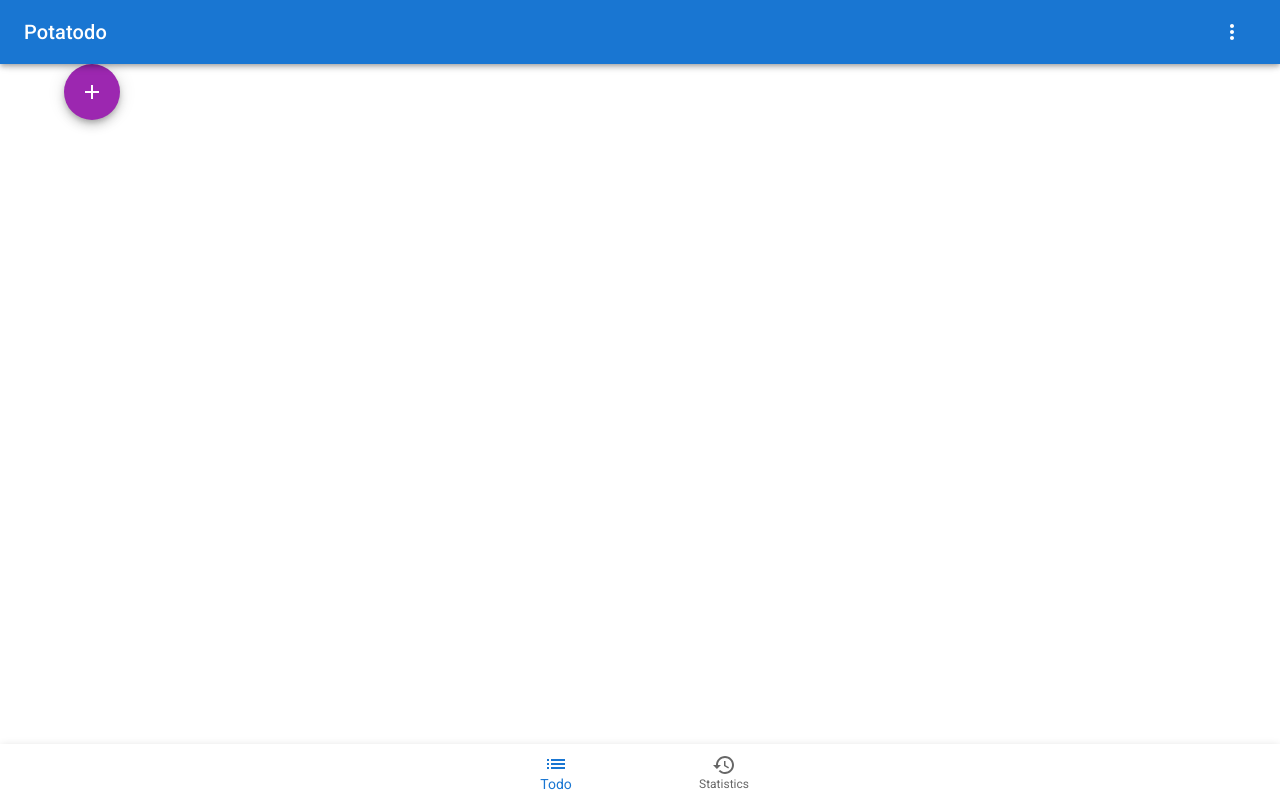
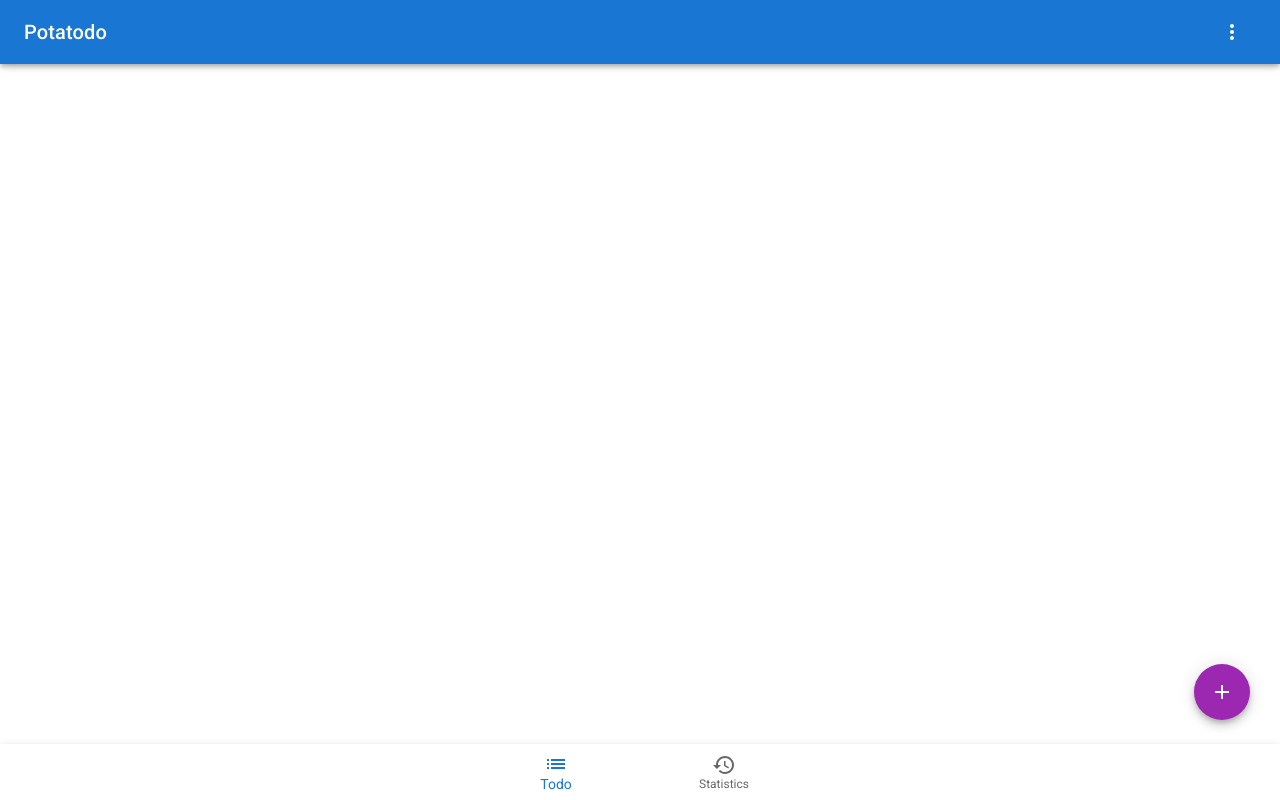
Before and after one commit to 4piu/potatodo, a React (Create React App) app: page / in a window 1280 px wide. Built offline with nearby package versions, Linux system fonts and the light colour scheme.

Commit message:
Layout and data flow adjustment

```diff
--- a/src/Component/App.js
+++ b/src/Component/App.js
@@ -5,11 +5,14 @@ import {PureComponent} from "react";
 import Appbar from "./Appbar";
 import BottomNav from "./BottomNav";
 import ActivityContext from "../Context/ActivityContext";
-import {Container} from "@mui/material";
+import {Container, Fab} from "@mui/material";
 import TaskList from "./TaskList";
 import TaskDetail from "./TaskDetail";
 import Statistics from "./Statistics";
 import TimerView from "./TimerView";
+import TaskEditor from "./TaskEditor";
+import AddIcon from "@mui/icons-material/Add";
+import StorageHelper from "../Utility/StorageHelper";
 
 class App extends PureComponent {
     constructor(props) {
@@ -17,7 +20,8 @@ class App extends PureComponent {
 
         this.state = {
             activity: ActivityContext.Activity.TASK,
-            activeTaskId: null
+            activeTaskId: null,
+            showTaskEditor: false
         };
     }
 
@@ -33,6 +37,19 @@ class App extends PureComponent {
         });
     };
 
+    fabClick = () => {
+        this.setState({
+            showTaskEditor: true
+        });
+    };
+
+    editorClose = () => {
+        this.setState({
+            showTaskEditor: false
+        });
+        this.setActiveTaskId(null);
+    };
+
     render() {
 
         return (
@@ -45,9 +62,9 @@ class App extends PureComponent {
                 <CssBaseline/>
                 {(this.state.activity !== ActivityContext.Activity.TIMER) &&
                     <Appbar/>}
-                <Container maxWidth="lg">
+                <Container maxWidth="lg" sx={{my: 11}}>
                     {this.state.activity === ActivityContext.Activity.TASK &&
-                        <TaskList/>}
+                        <TaskList taskList={StorageHelper.getAllTask()}/>}
                     {this.state.activity === ActivityContext.Activity.DETAIL &&
                         <TaskDetail/>}
                     {this.state.activity === ActivityContext.Activity.STATISTICS &&
@@ -58,6 +75,14 @@ class App extends PureComponent {
                 {(this.state.activity === ActivityContext.Activity.TASK ||
                         this.state.activity === ActivityContext.Activity.STATISTICS) &&
                     <BottomNav/>}
+                {this.state.showTaskEditor &&
+                    <TaskEditor onClose={this.editorClose} activeTaskId={this.state.activeTaskId}/>}
+                {this.state.activity === ActivityContext.Activity.TASK &&
+                    <Fab color="secondary" aria-label="add" onClick={this.fabClick}
+                         sx={{position: 'fixed', bottom: 80, right: 30}}>
+                        <AddIcon/>
+                    </Fab>}
+
             </ActivityContext.Provider>
         );
     }
--- a/src/Component/Appbar.js
+++ b/src/Component/Appbar.js
@@ -41,7 +41,7 @@ class Appbar extends Component {
                             </IconButton>
                         }
                         <Typography variant="h6" component="div" sx={{flexGrow: 1}}>
-                            {this.context.activity === ActivityContext.Activity.DETAIL?
+                            {this.context.activity === ActivityContext.Activity.DETAIL ?
                                 "Todo edit" : "Potatodo"
                             }
 
@@ -75,7 +75,6 @@ class Appbar extends Component {
                         </Menu>
                     </Toolbar>
                 </AppBar>
-                <Toolbar/>
             </Box>
         );
     }
--- a/src/Component/TaskList.js
+++ b/src/Component/TaskList.js
@@ -1,49 +1,18 @@
 import {PureComponent} from "react";
-import StorageHelper from "../Utility/StorageHelper";
-import {Fab} from "@mui/material";
-import AddIcon from '@mui/icons-material/Add';
-import TaskEditor from "./TaskEditor";
-import ActivityContext from "../Context/ActivityContext";
+import {Grid} from "@mui/material";
+import TaskCard from "./TaskCard";
 
 class TaskList extends PureComponent {
-    static contextType = ActivityContext;
-
-    constructor(props) {
-        super(props);
-        this.state = {
-            taskList: [],
-            showTaskEditor: false
-        };
-    }
-
-    componentDidMount() {
-        this.setState({
-            taskList: StorageHelper.getAllTask()
-        });
-    }
-
-    fabClick = () => {
-        this.setState({
-            showTaskEditor: true
-        });
-    };
-
-    editorClose = () => {
-        this.setState({
-            showTaskEditor: false
-        });
-        this.context.setActiveTaskId(null);
-    };
-
     render() {
         return (
             <>
-                {this.state.showTaskEditor &&
-                    <TaskEditor onClose={this.editorClose} activeTaskId={this.context.activeTaskId}/>}
-                {/* TODO show task list*/}
-                <Fab color="secondary" aria-label="add" onClick={this.fabClick}>
-                    <AddIcon/>
-                </Fab>
+                <Grid container spacing={{xs: 2, md: 4}}>
+                    {this.props.taskList.map((item, index) => (
+                        <Grid item key={index} xs={12} sm={6} md={4} lg={3}>
+                            <TaskCard task={item}/>
+                        </Grid>
+                    ))}
+                </Grid>
             </>
         );
     }
```
